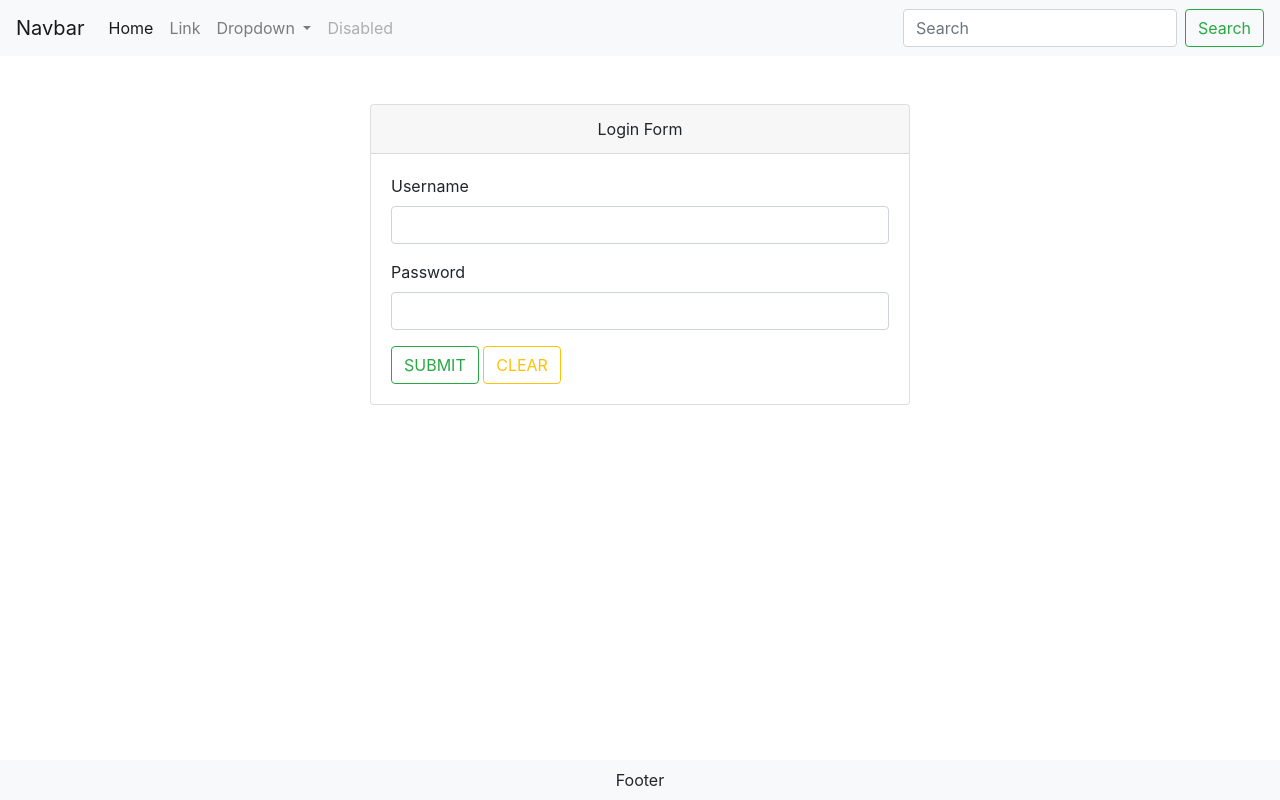
After one commit to perezjoyce/mod08-10.2, a PHP site: page /login.php in a window 1280 px wide. The commit adds this page. Run offline with PHP 8.4, Linux system fonts and the light colour scheme.

Commit message:
login credentials (code along)

```diff
--- /dev/null
+++ b/assets/js/script.js
@@ -0,0 +1,76 @@
+$(document).ready(()=> {
+
+	$("#btn_login").click(()=>{
+		//verify
+		// alert();
+
+		//get values
+		let username = $("#username").val();
+		let password = $("#password").val();
+
+		//verify
+		//alert(username + " " + password);
+
+		//create flag
+		//indicator to check if data is clean; if wala syang natamaan na validator. para hindi masubmit yung data sa users.php.
+		let error_flag = 0;
+
+
+		//username verification
+		if(username == ""){
+			//hahanapin nya yung kapatid nya sa DOM; next sa #username is p tag na walang id
+			// $("#username").next().css("color", "red"); // deleted coz i used bootstrap text-danger in p tag
+			$("#username").next().html("Username is required!");
+			error_flag = 1;
+		} else {
+			$("#username").next().html("");
+		}
+
+		//password verification
+		if(password == ""){
+			//hahanapin nya yung kapatid nya sa DOM; next sa #username is p tag na walang id
+			// $("#username").next().css("color", "red"); // deleted coz i used bootstrap text-danger in p tag
+			$("#password").next().html("Password is required!");
+			error_flag = 1;
+		} else {
+			$("#password").next().html("");
+		}
+
+		//assess if tama na ang lahat using ajax
+		if(error_flag == 0) {
+
+			//ONCE navalidate na walang error  na, ipapasa kay process_login.php
+			$.ajax({
+				//sino magpprocess ng login data
+				"url": "process_login.php",
+				"data": {"username" : username,
+						  "password" : password},
+				"type": "POST",
+				//sumasalo sa iniecho ng process_login.php
+				"success": (dataFromPHP) => {
+					if(dataFromPHP == "Success") {
+
+						// verify
+						// $("#error_message").css("color", "green");
+						// $("#error_message").html(dataFromPHP); // Success
+
+						//submit data to users.php
+						$("#form_login").submit();
+					} else {
+
+
+						$("#error_message").css("color", "red");
+						$("#error_message").html(dataFromPHP); // Invalid username/password
+					}
+				}
+
+			});
+
+		}
+
+
+
+
+	});
+
+});
--- /dev/null
+++ b/login.php
@@ -0,0 +1,41 @@
+<?php require_once 'partials/header.php';?>
+
+  <?php require_once 'partials/navbar.php';?>
+
+    <div class="container">
+      <div class="row">
+        <div class="col-3"></div>
+         <div class="col-6">
+         	<div class="card">
+         		<div class="card-header text-center">Login Form</div>
+         		<div class="card-body">
+                    <!-- after submitTing the form, it should go to users.php -->
+                    <!-- change name to id -->
+         			<form action="users.php" method="POST" id="form_login">
+         				<div class="form-group">
+         					<label>Username</label>
+                            <!-- change name to id -->
+         					<input type="text" class="form-control" id="username">
+                            <p class="validation text-danger"></p>
+         				</div>
+
+         				<div class="form-group">
+         					<label>Password</label>
+         					<input type="password" class="form-control" id="password">
+                            <p class="validation text-danger"></p>
+         				</div>
+
+                        <p id="error_message"></p>
+
+                        <!-- if input type is submit, this will automatically submit input to users.php hence change this to button, type to button and remove value SO THAT you can employ validation -->
+                        <!-- indicate id for button -->
+         				<button type="button" class="btn btn-outline-success" id="btn_login">SUBMIT</button>
+         				<input type="reset" class="btn btn-outline-warning" value="CLEAR">
+         			</form>
+         		</div>
+         	</div>
+         </div>
+      </div>
+    </div>
+
+<?php require_once 'partials/footer.php';?>
--- a/partials/footer.php
+++ b/partials/footer.php
@@ -5,8 +5,11 @@
 
 
     <!-- Optional JavaScript -->
-    <!-- jQuery first, then Popper.js, then Bootstrap JS -->
+    <!-- jQuery first, then JS, then Popper.js, then Bootstrap JS -->
    	<script type="text/javascript" src="assets/js/jquery-3.3.1.min.js"></script>
+
+	<!-- add script.js -->
+   	<script type="text/javascript" src="assets/js/script.js"></script>
 
     <script src="https://cdnjs.cloudflare.com/ajax/libs/popper.js/1.14.3/umd/popper.min.js" integrity="sha384-ZMP7rVo3mIykV+2+9J3UJ46jBk0WLaUAdn689aCwoqbBJiSnjAK/l8WvCWPIPm49" crossorigin="anonymous"></script>
 
```
Also changed, not shown: process_login.php (added, +29 -0 lines).
